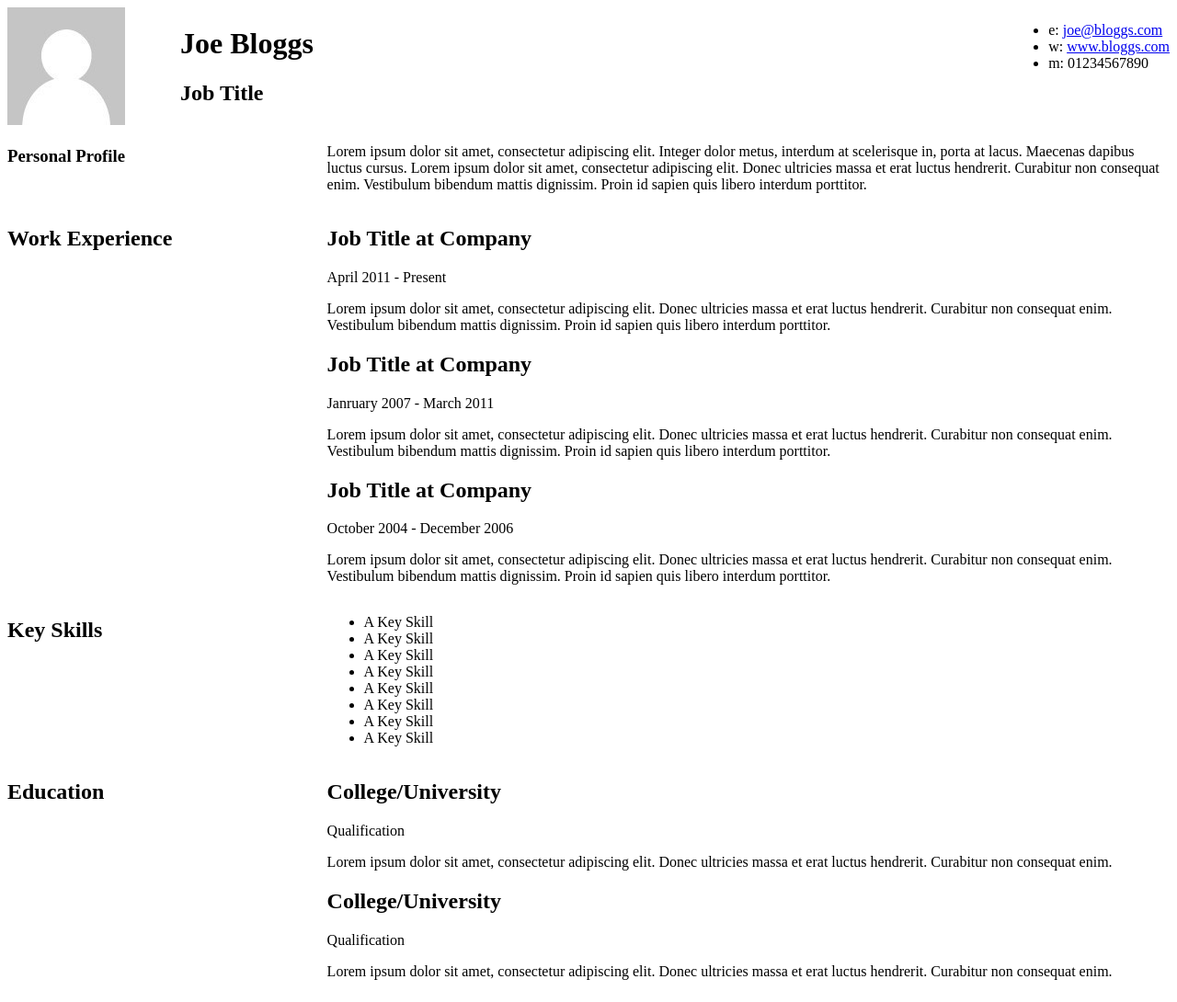
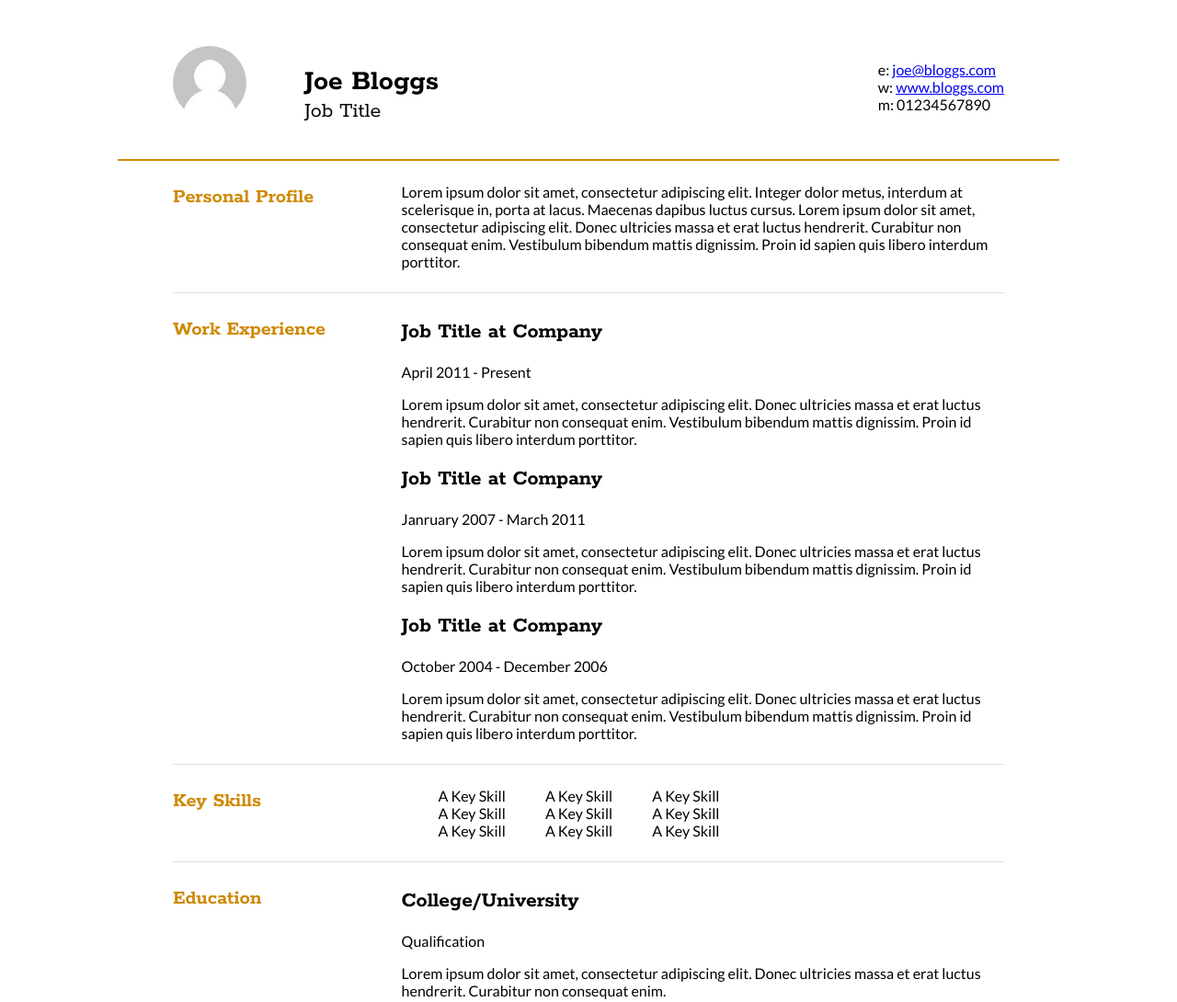
Before and after one commit to Kenzie-Academy-Brasil-Developers/estilizar-curriculo-sprint-2-victorsvarela, a plain HTML site: page index.html in a window 1280 px wide. Shown: the top 1090 px of the page at 92% size. Drawn offline with Linux system fonts and the light colour scheme.

Commit message:
first commit

```diff
--- a/index.html
+++ b/index.html
@@ -18,7 +18,7 @@
 <div id="cv" >
 	<div class="mainDetails">
 		<div id="headshot">
-			<img src="headshot.jpg" alt="Alan Smith" />
+			<img class="foto-perfil" src="headshot.jpg" alt="Alan Smith" />
 		</div>
 
 		<div id="name">
@@ -36,20 +36,23 @@
 		<div class="clear"></div>
 	</div>
 
+	<hr class="cabecalho">
+
 	<div id="mainArea">
 		<section>
+			<div class="sectionTitle">
+				<h1>Personal Profile</h1>
+			</div>
+
+			<div class="sectionContent">
 			<article>
-				<div class="sectionTitle">
-					<h1>Personal Profile</h1>
-				</div>
-
-				<div class="sectionContent">
 					<p>Lorem ipsum dolor sit amet, consectetur adipiscing elit. Integer dolor metus, interdum at scelerisque in, porta at lacus. Maecenas dapibus luctus cursus. Lorem ipsum dolor sit amet, consectetur adipiscing elit. Donec ultricies massa et erat luctus hendrerit. Curabitur non consequat enim. Vestibulum bibendum mattis dignissim. Proin id sapien quis libero interdum porttitor.</p>
 				</div>
 			</article>
 			<div class="clear"></div>
 		</section>
 
+		<hr class="seccao">
 
 		<section>
 			<div class="sectionTitle">
@@ -78,19 +81,25 @@
 			<div class="clear"></div>
 		</section>
 
+		<hr class="seccao">
 
 		<section>
 			<div class="sectionTitle">
 				<h1>Key Skills</h1>
 			</div>
 
-			<div class="sectionContent">
+			<div class="sectionContent ajute-altura">
 				<ul class="keySkills">
 					<li>A Key Skill</li>
 					<li>A Key Skill</li>
 					<li>A Key Skill</li>
+				</ul>
+				<ul class="keySkills">
 					<li>A Key Skill</li>
 					<li>A Key Skill</li>
+					<li>A Key Skill</li>
+				</ul>
+				<ul class="keySkills">
 					<li>A Key Skill</li>
 					<li>A Key Skill</li>
 					<li>A Key Skill</li>
@@ -99,6 +108,7 @@
 			<div class="clear"></div>
 		</section>
 
+		<hr class="seccao">
 
 		<section>
 			<div class="sectionTitle">
--- a/style.css
+++ b/style.css
@@ -1,5 +1,43 @@
+html{
+	font-family: 'Lato', 'Helvetica', 'Arial', sans-serif;
+	margin:0;
+	padding: 0;
+}
+
+body{
+	font-family: 'Lato', 'Helvetica', 'Arial', sans-serif;
+	margin:0;
+	padding: 0;
+}
+
+h1, h2, h3, h4, h5, h6{
+	font-family: 'Rokkitt', 'Helvetica', 'Arial', sans-serif;
+}
+
+.cabecalho{
+	background-color: #cf8a05;
+	height: 2px;
+	border: 0;
+}
+
+.seccao{
+	background-color: #dedede;
+	height: 1px;
+	border: 0;
+}
+
 .clear {
 	clear: both;
+}
+
+#cv{
+	width: 80vw;
+	margin: 50px auto;
+
+}
+
+.mainDetails, #mainArea{
+	padding: 0 60px;
 }
 
 #headshot {
@@ -8,20 +46,50 @@
 	margin-right: 30px;
 }
 
+.foto-perfil{
+	height: 80px;
+	border-radius: 100%;
+}
+
 #name {
 	float: left;
+}
+
+.mainDetails #name h1 {
+	margin-bottom: 0px;
+}
+
+.mainDetails #name h2 {
+	font-weight: normal;
+	margin-top: 0px;
+	margin-bottom: 30px;
+}
+
+#mainArea .sectionTitle h1{
+	color: #cf8a05;
 }
 
 #contactDetails {
 	float: right;
 }
 
+#contactDetails ul li{
+	list-style-type: none;
+}
+
 .sectionTitle {
 	float: left;
 	width: 25%;
+	font-size: 15px;
 }
 
 .sectionContent {
 	float: right;
 	width: 72.5%;
 }
+
+.sectionContent .keySkills{
+	display: inline-block;
+	list-style-type: none;
+
+}
```
